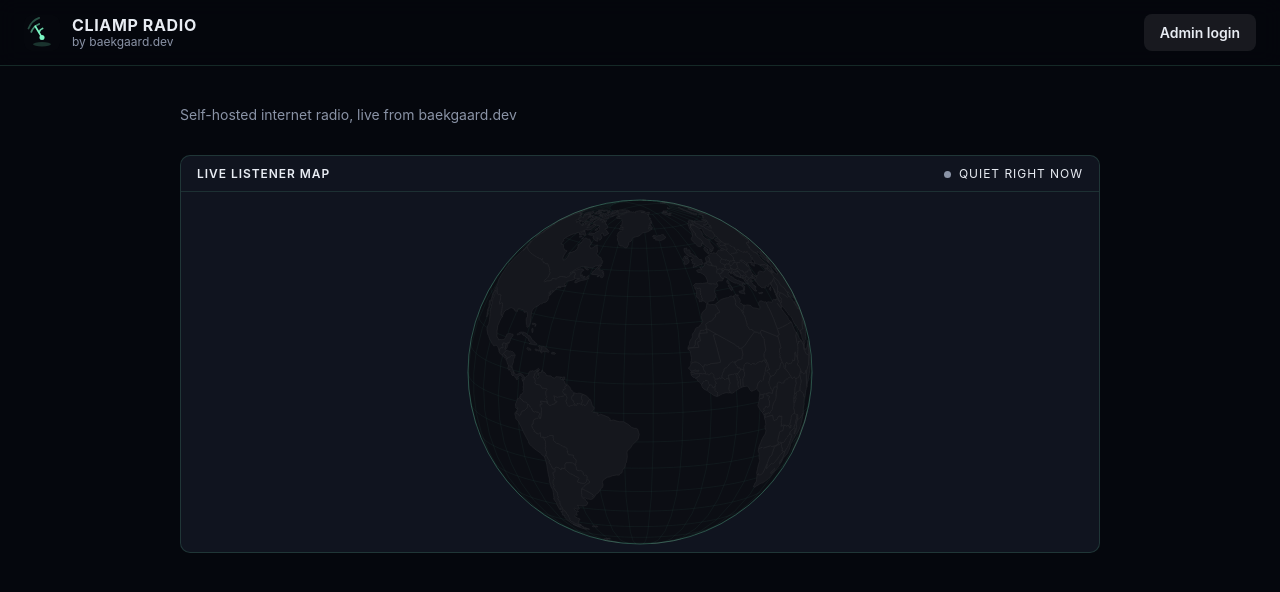
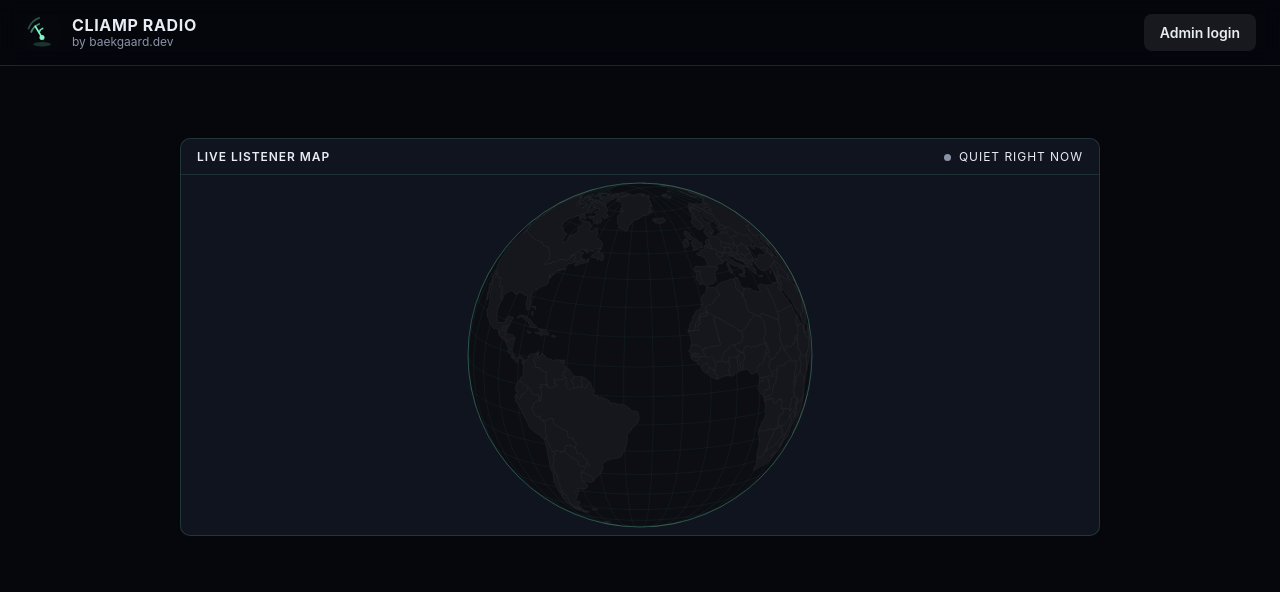
Before and after one commit to pbaekgaard/cliamp-radio, a React (Vite) app in the folder client/: page / in a window 1280 px wide. Shown: the top 592 px of the page. Built offline with nearby package versions, Linux system fonts and the light colour scheme; no server answers.

Commit message:
v1.0.14: remove ugly p tag

```diff
--- a/client/src/components/ListenersGlobe.tsx
+++ b/client/src/components/ListenersGlobe.tsx
@@ -347,7 +347,6 @@ export default function ListenersGlobe() {
 
   return (
     <div className="globe-page">
-      <p className="globe-page-subtitle">Self-hosted internet radio, live from baekgaard.dev</p>
       <StationList />
       <div className="stats-grid">
         <div className="globe-card">
```
Also changed, not shown: 1 other file (tests, documents, lock files or other folders).
